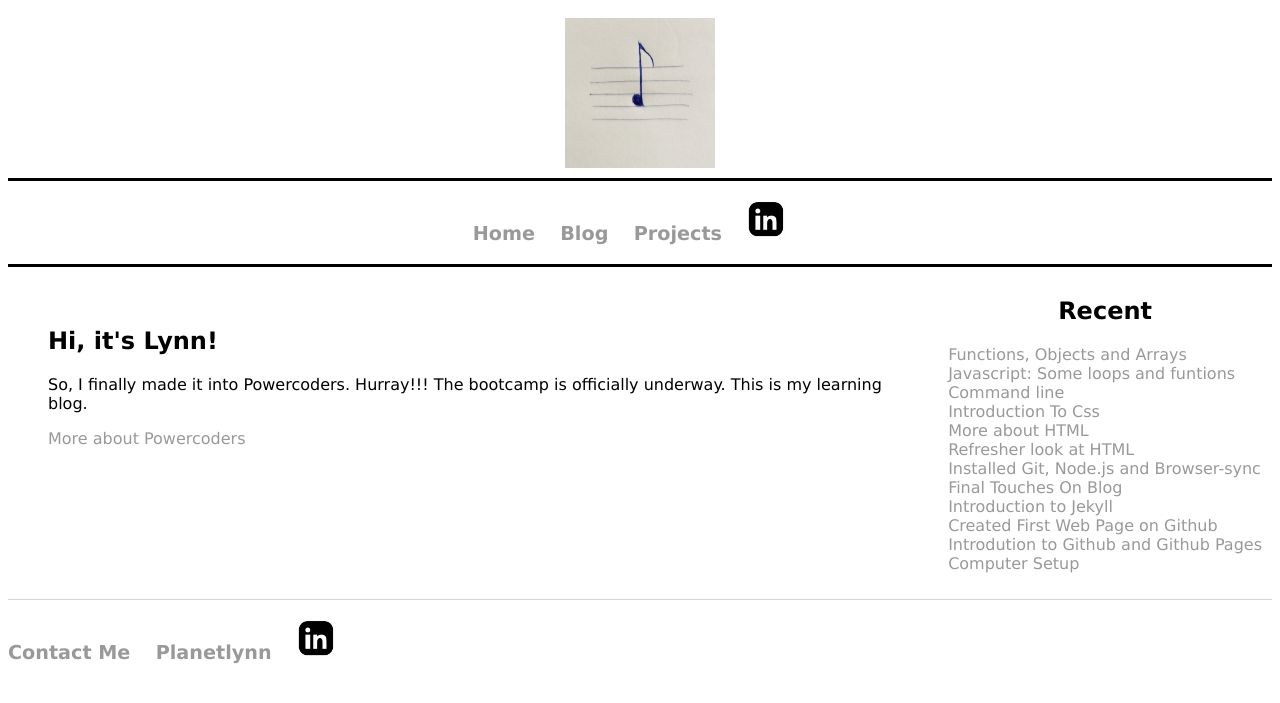
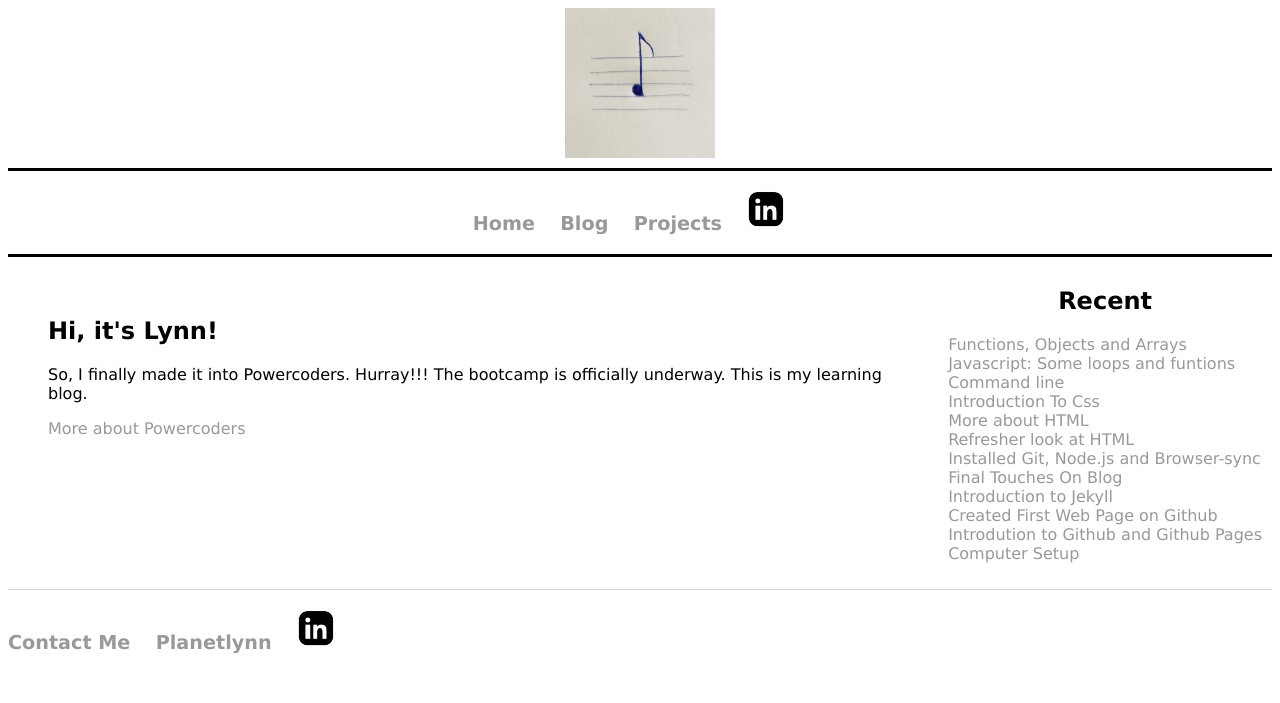
Before and after one commit to aineomugisha/aineomugisha.github.io, a Jekyll site: the page built from index.html, in a window 1280 px wide. Shown: the top 703 px of the page. Built offline with Jekyll 4.4.1, drawn with Linux system fonts in a browser that asks for light colours; the list of posts is cut into pages by our own code.

Commit message:
Update main.css

```diff
--- a/css/main.css
+++ b/css/main.css
@@ -8,7 +8,7 @@ header{
     display:flex;
     flex-direction:row;
     justify-content: center;
-    padding:10px
+    padding-bottom:10px
 }
 h2{
     text-align:center;
```
